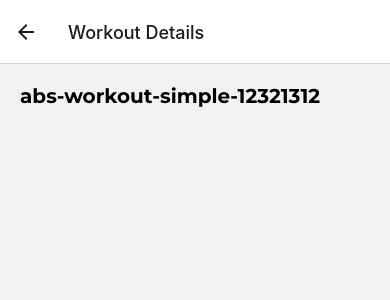
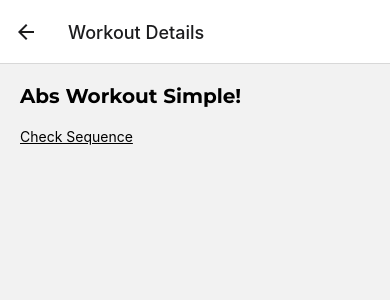
Before and after one commit to Danish64/workoutapp, a React Native app: screen /Home in a window 390 px wide. Both pictures are taken after a click on the element 195 px from the left and 177 px from the top of the page. Shown: the top 300 px of the page. Built offline with nearby package versions, Linux system fonts and the light colour scheme.

Commit message:
added: useWorkout & workout by slug added

```diff
--- /dev/null
+++ b/components/styled/PressableText.tsx
@@ -0,0 +1,15 @@
+import { Text, Pressable, PressableProps } from "react-native";
+
+
+export function PressableText(props: PressableProps & {text: string}) {
+
+    return (
+        <Pressable
+            {...props}
+        >
+            <Text style={{textDecorationLine: 'underline'}}>
+                {props.text}
+            </Text>
+        </Pressable>
+    )
+}
--- /dev/null
+++ b/hooks/useWorkoutBySlug.ts
@@ -0,0 +1,20 @@
+import { useEffect, useState } from "react";
+import { getWorkoutBySlug } from "../storage/workout";
+import { Workout } from "../types/data";
+
+
+export const useWorkoutBySlug = (slug: string) => {
+    const [workout, setWorkout] = useState<Workout>();
+
+    useEffect(() => {
+        async function getData() {
+            const _workout = await getWorkoutBySlug(slug);
+            setWorkout(_workout);
+
+        }
+        getData();
+
+    }, []);
+
+    return workout;
+}
--- /dev/null
+++ b/hooks/useWorkouts.ts
@@ -0,0 +1,24 @@
+import { useEffect, useState } from "react";
+import { getWorkouts } from "../storage/workout";
+import { Workout } from "../types/data";
+import { useIsFocused } from "@react-navigation/core";
+
+
+export const useWorkouts = ( ) => {
+    const [workouts, setWorkouts] = useState<Workout[]>([]);
+    const isFocused = useIsFocused();
+
+    useEffect(() => {
+        async function getData() {
+            const _workouts = await getWorkouts();
+            setWorkouts(_workouts);
+
+        }
+        if(isFocused){
+            getData();
+        }
+
+    }, [isFocused]);
+
+    return workouts;
+}
--- a/screens/HomeScreen.tsx
+++ b/screens/HomeScreen.tsx
@@ -1,25 +1,14 @@
 import { StyleSheet, Text, View, FlatList } from "react-native";
 import { NativeStackHeaderProps } from "@react-navigation/native-stack";
-import { Workout } from "../types/data";
 import WorkoutItem from "../components/WorkoutItem";
 import { MontserratText } from "../components/styled/MontserratText";
-import { useEffect, useState } from "react";
-import { getWorkouts } from "../storage/workout";
+import { useWorkouts } from "../hooks/useWorkouts";
+
 
 export default function HomeScreen({navigation}: NativeStackHeaderProps) {
 
 
-    const [workouts, setWorkouts] = useState<Workout[]>([])
-
-    useEffect(() => {
-        async function getData() {
-            const _workouts = await getWorkouts();
-            setWorkouts(_workouts);
-
-        }
-        getData();
-
-    }, []);
+    const workouts = useWorkouts();
 
 
     return (
--- a/screens/WorkoutDetails.tsx
+++ b/screens/WorkoutDetails.tsx
@@ -1,5 +1,7 @@
 import { StyleSheet, Text, View } from "react-native";
 import { NativeStackHeaderProps } from "@react-navigation/native-stack";
+import { useWorkoutBySlug } from "../hooks/useWorkoutBySlug";
+import { PressableText } from "../components/styled/PressableText";
 
 type DetailParams = {
     route: {
@@ -15,12 +17,22 @@ export default function WorkoutDetailsScreen({navigation, route}: Navigation) {
 
     const { slug } = route.params;
 
+    const workout = useWorkoutBySlug(slug);
+
+    if(!workout){
+        return null;
+    }
+
 
     return (
         <View style={styles.container}>
-            <Text style={styles.header}>{slug}</Text>
+            <Text style={styles.header}>{workout.name}</Text>
 
+            <PressableText
+                text="Check Sequence"
+                onPress={() => alert("ModalOpening")}
 
+                />
         </View>
     );
 }
--- a/storage/workout.ts
+++ b/storage/workout.ts
@@ -7,6 +7,13 @@ export const getWorkouts = async (): Promise<Workout[]> => {
     const workouts = await getData("workout-data");
     return workouts;
 
+}
+
+
+export const getWorkoutBySlug = async (slug: string) : Promise<Workout> => {
+     const workouts = await getWorkouts();
+     const workout = workouts.filter((item) => item.slug === slug)[0]
+     return workout;
 }
 
 export const initWorkouts = async (): Promise<boolean> => {
```
